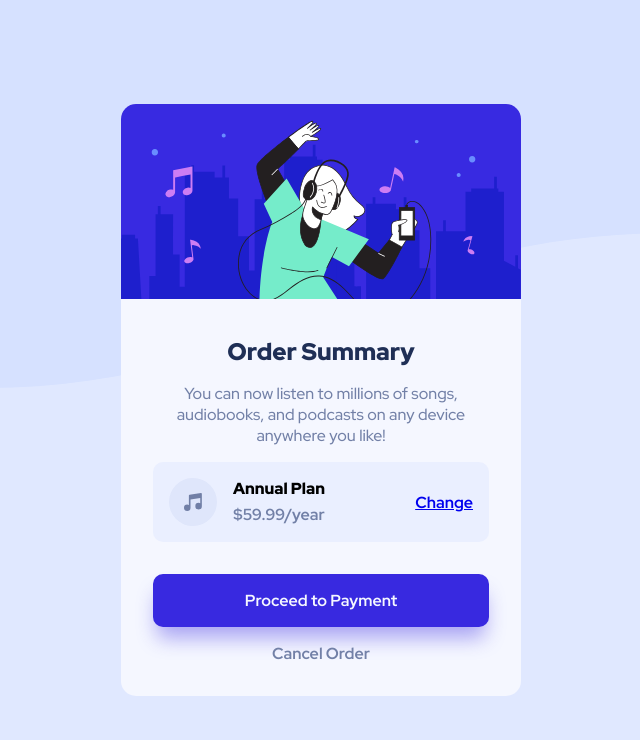
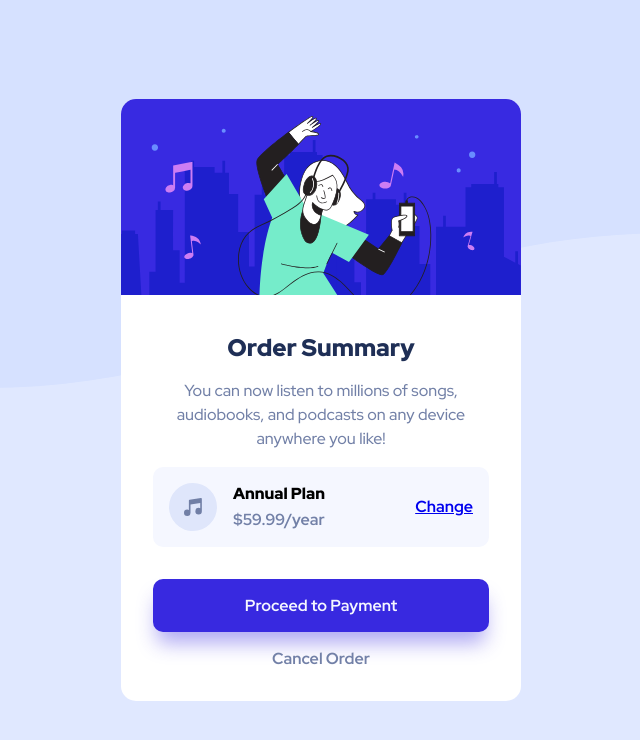
Before and after one commit to arceoche/Challenge10_Order-Summary-Component, a plain HTML site: page index.html in a window 1280 px wide. Shown: the whole page, without its empty margins (319-959 px from the left). Drawn offline with Linux system fonts and the light colour scheme.

Commit message:
Add files via upload

```diff
--- a/style.css
+++ b/style.css
@@ -28,7 +28,7 @@ body{
 
 .container{
     max-width: 400px;
-    background-color: var(--clr-Blue-50);
+    background-color: #fff;
     border-radius: 15px;
 
     margin: 0 auto;
@@ -53,11 +53,12 @@ body{
         padding-top: 1rem;
         color: var(--clr-Gray-600);
         font-weight: 500;
+        line-height: 1.5;
     }
 }
 
 .subscription-plan{
-    background-color: hsla(225, 100%, 94%, .5);
+    background-color: var(--clr-Blue-50);
     border-radius: 10px;
     padding: 1rem;
     margin: 1rem 0;
```
